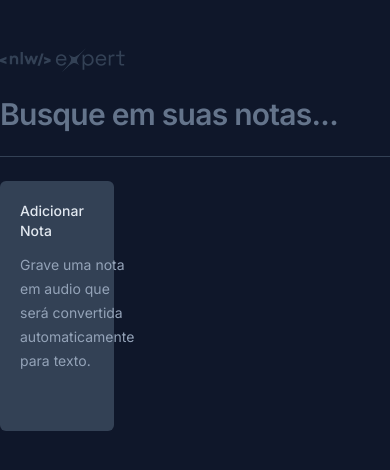
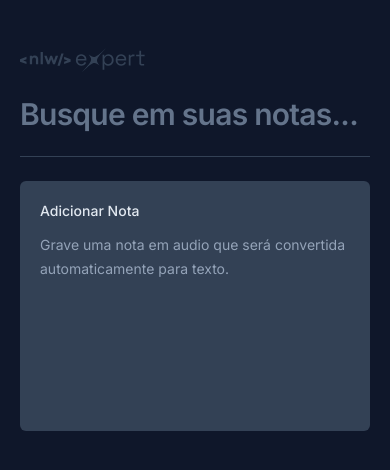
Before and after one commit to hector-leubeck/annotation-react-proj, a React (Vite) app: page / in a window 390 px wide. Shown: the top 470 px of the page. Built offline with nearby package versions, Linux system fonts and the light colour scheme; a web font is replaced by a local one.

Commit message:
Style: Create responsive design.

```diff
--- a/src/components/App.tsx
+++ b/src/components/App.tsx
@@ -12,7 +12,7 @@
   };
 
   return (
-    <div className="mx-auto max-w-6xl my-12 space-y-6">
+    <div className="mx-auto max-w-6xl my-12 space-y-6 px-5 md:px-0">
       <>
         <img src={logo} alt="NLW Expert" />
         <form className="w-full">
--- a/src/components/NewNoteCard.tsx
+++ b/src/components/NewNoteCard.tsx
@@ -95,7 +95,7 @@
       </Dialog.Trigger>
       <Dialog.Portal>
         <Dialog.Overlay className="inset-0 fixed bg-black/60 z-[2]" />
-        <Dialog.Content className="fixed overflow-hidden left-1/2 top-1/2 -translate-x-1/2 -translate-y-1/2 h-[60vh] max-w-[640px] w-full bg-slate-700 rounded-md flex flex-col outline-none z-10">
+        <Dialog.Content className="fixed overflow-hidden inset-0 md:inset-auto md:left-1/2 md:top-1/2 md:-translate-x-1/2 md:-translate-y-1/2 md:h-[60vh] md:max-w-[640px] w-full bg-slate-700 md:rounded-md flex flex-col outline-none z-10">
           <Dialog.Close className="absolute right-0 top-0 bg-slate-800 p-1.5 text-slate-400 outline-none hover:text-slate-100 hover:bg-slate-800/70">
             <X className="size-5 " />
           </Dialog.Close>
--- a/src/components/NoteCards.tsx
+++ b/src/components/NoteCards.tsx
@@ -22,7 +22,7 @@
       </Dialog.Trigger>
       <Dialog.Portal>
         <Dialog.Overlay className="inset-0 fixed bg-black/60 z-[2]" />
-        <Dialog.Content className="fixed  overflow-hidden left-1/2 top-1/2 -translate-x-1/2 -translate-y-1/2 h-[60vh] max-w-[640px] w-full bg-slate-700 rounded-md flex flex-col outline-none z-10">
+        <Dialog.Content className="fixed inset-0 overflow-hidden md:inset-auto md:left-1/2 md:top-1/2 md:-translate-x-1/2 md:-translate-y-1/2 md:h-[60vh] md:max-w-[640px] w-full bg-slate-700 md:rounded-md flex flex-col outline-none z-10">
           <Dialog.Close className="absolute right-0 top-0 bg-slate-800 p-1.5 text-slate-400 outline-none hover:text-slate-100 hover:bg-slate-800/70">
             <X className="size-5 " />
           </Dialog.Close>
--- a/src/components/NotesContainer.tsx
+++ b/src/components/NotesContainer.tsx
@@ -44,7 +44,7 @@
       : notes;
 
   return (
-    <div className="grid grid-cols-3 gap-6 auto-rows-[250px]">
+    <div className="grid grid-cols-1 md:grid-cols-2 lg:grid-cols-3 gap-6 auto-rows-[250px]">
       <NewNoteCard onNewNoteSaved={onNewNoteSaved} />
 
       {filteredNotes.map((note) => (
```
